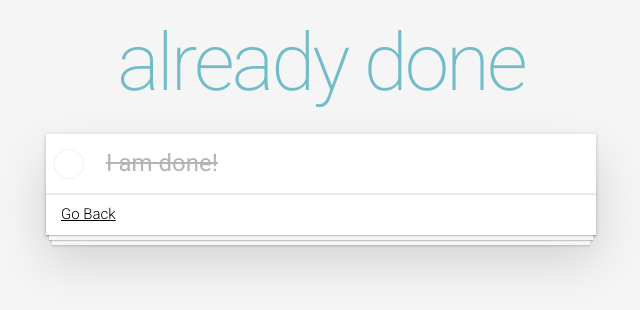
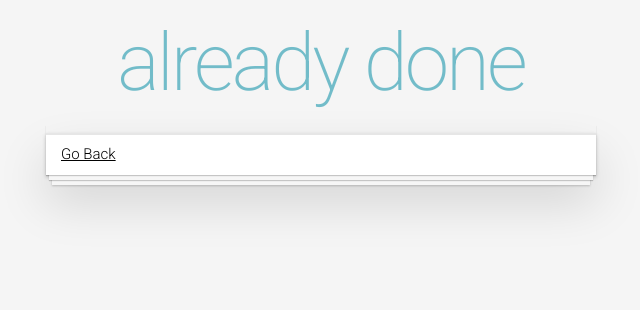
Before and after one commit to TMFLGR/ng-workshop-project, an Angular app: page /done in a window 1280 px wide. Shown: the top 310 px of the page, without its empty margins (319-959 px from the left). Built offline with nearby package versions, Linux system fonts and the light colour scheme.

Commit message:
10-directives-filtered-list-component

```diff
--- a/src/app/filtered-todo-list/filtered-todo-list.component.html
+++ b/src/app/filtered-todo-list/filtered-todo-list.component.html
@@ -2,13 +2,22 @@
 <div class="todolist">
     <div class="list-all-component">
         <ul class="list-all">
-            <li class="complete" >
+            <li
+                class="complete"
+                *ngFor="let todo of doneTodos;"
+                >
                 <div class="item">
                     <input
                         class="done-button"
                         type="checkbox"
+                        [checked]="isDone"
+                        (change)="handleTodoDoneClick(todo.id)"
                     />
-                    <span>I am done!</span>
+                    <span>{{todo.name}}</span>
+                    <button
+                        class="delete-button"
+                        (click)="handleDeleteClick(todo.id)"
+                    ></button>
                 </div>
             </li>
         </ul>
--- a/src/app/filtered-todo-list/filtered-todo-list.component.ts
+++ b/src/app/filtered-todo-list/filtered-todo-list.component.ts
@@ -24,4 +24,8 @@ export class FilteredTodoListComponent implements OnInit {
         this.todoService.updateTodoDone(todoId);
     }
 
+    // clickhandler to delete the todo item
+    handleDeleteClick (todoId: number): void {
+        this.todoService.deleteTodo(todoId);
+    }
 }
```
